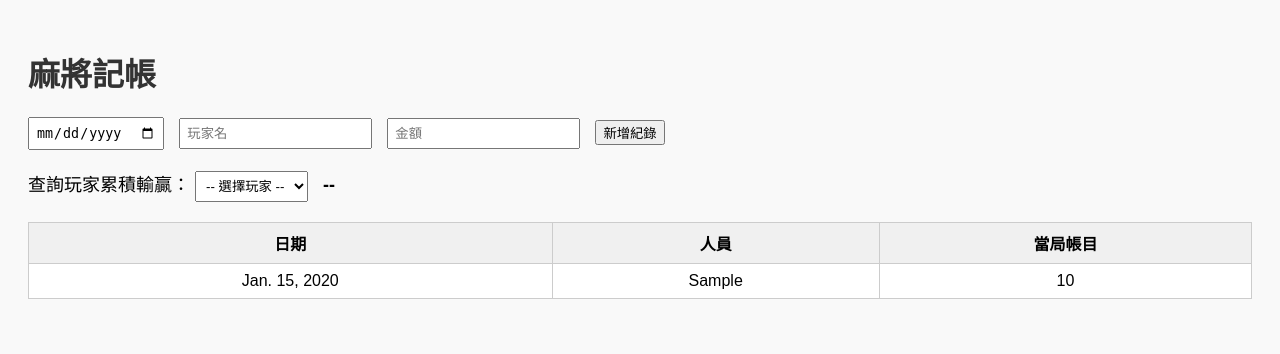
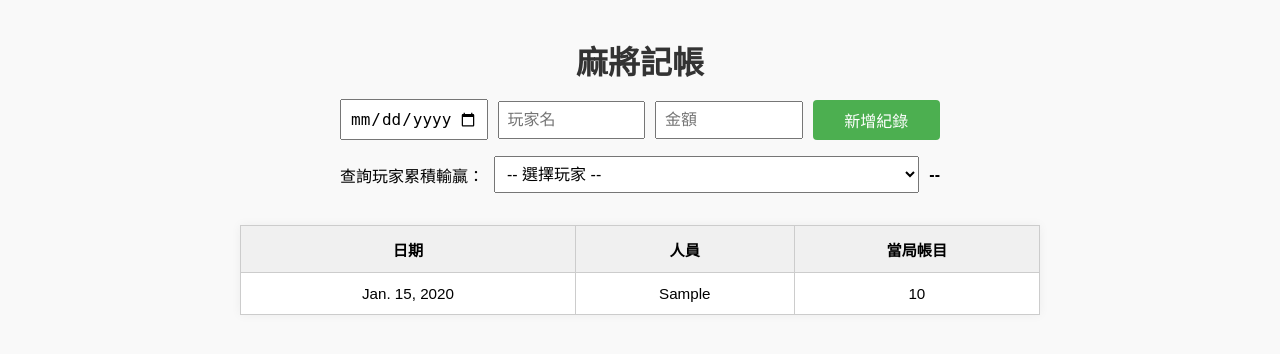
Before and after one commit to C110118151/mahjong_site, a Django app: page / in a window 1280 px wide. Shown: the top 354 px of the page. Run offline with Django 5.2, Linux system fonts and the light colour scheme; tables that the repository leaves empty hold one stand-in row (values such as "Sample post").

Commit message:
響應式網頁

```diff
--- a/Bigdata/site_test/mahjong_db/templates/mahjong_db/home.html
+++ b/Bigdata/site_test/mahjong_db/templates/mahjong_db/home.html
@@ -2,15 +2,92 @@
 <html lang="zh-Hant">
 <head>
   <meta charset="UTF-8" />
+  <meta name="viewport" content="width=device-width, initial-scale=1.0" />
   <title>麻將記帳系統</title>
   <style>
-    body { font-family: sans-serif; padding: 20px; background: #f9f9f9; }
-    h1 { color: #333; }
-    table { border-collapse: collapse; width: 100%; margin-top: 20px; background: white; }
-    th, td { border: 1px solid #ccc; padding: 8px; text-align: center; }
-    th { background-color: #f0f0f0; }
-    .summary, form { margin-top: 20px; font-size: 18px; }
-    input, select { padding: 6px; margin-right: 10px; }
+    body {
+      font-family: sans-serif;
+      padding: 1rem;
+      background: #f9f9f9;
+      margin: 0;
+    }
+
+    h1 {
+      color: #333;
+      text-align: center;
+      font-size: 2rem;
+      margin-bottom: 1rem;
+    }
+
+    form, .summary {
+      max-width: 600px;
+      margin: 0 auto;
+      display: flex;
+      flex-wrap: wrap;
+      gap: 10px;
+      align-items: center;
+      justify-content: center;
+    }
+
+    input, select, button {
+      padding: 0.5rem;
+      font-size: 1rem;
+      flex: 1 1 120px;
+      min-width: 120px;
+    }
+
+    button {
+      cursor: pointer;
+      background: #4CAF50;
+      color: white;
+      border: none;
+      border-radius: 4px;
+    }
+
+    button:hover {
+      background: #45a049;
+    }
+
+    .summary {
+      margin-top: 1rem;
+      text-align: center;
+      flex-wrap: wrap;
+    }
+
+    table {
+      border-collapse: collapse;
+      width: 100%;
+      max-width: 800px;
+      margin: 2rem auto 0;
+      background: white;
+      box-shadow: 0 0 10px rgba(0, 0, 0, 0.05);
+    }
+
+    th, td {
+      border: 1px solid #ccc;
+      padding: 0.75rem;
+      text-align: center;
+      font-size: 0.95rem;
+    }
+
+    th {
+      background-color: #f0f0f0;
+    }
+
+    @media (max-width: 600px) {
+      h1 {
+        font-size: 1.5rem;
+      }
+
+      input, select, button {
+        flex: 1 1 100%;
+      }
+
+      th, td {
+        font-size: 0.85rem;
+        padding: 0.5rem;
+      }
+    }
   </style>
 </head>
 <body>
@@ -40,7 +117,11 @@
     </thead>
     <tbody id="recordTable">
       {% for record in records %}
-        <tr><td>{{ record.date }}</td><td>{{ record.player }}</td><td>{{ record.amount }}</td></tr>
+        <tr>
+          <td>{{ record.date }}</td>
+          <td>{{ record.player }}</td>
+          <td>{{ record.amount }}</td>
+        </tr>
       {% endfor %}
     </tbody>
   </table>
@@ -48,7 +129,6 @@
   <script>
     const playerSelect = document.getElementById('playerSelect');
     const totalResult = document.getElementById('totalResult');
-
     const playerTotals = {{ player_totals|safe }};
 
     playerSelect.addEventListener('change', () => {
@@ -56,7 +136,6 @@
       totalResult.textContent = selected ? playerTotals[selected] || 0 : '--';
     });
 
-    // 表單送出
     document.getElementById('addForm').addEventListener('submit', async (e) => {
       e.preventDefault();
       const date = document.getElementById('date').value;
```
